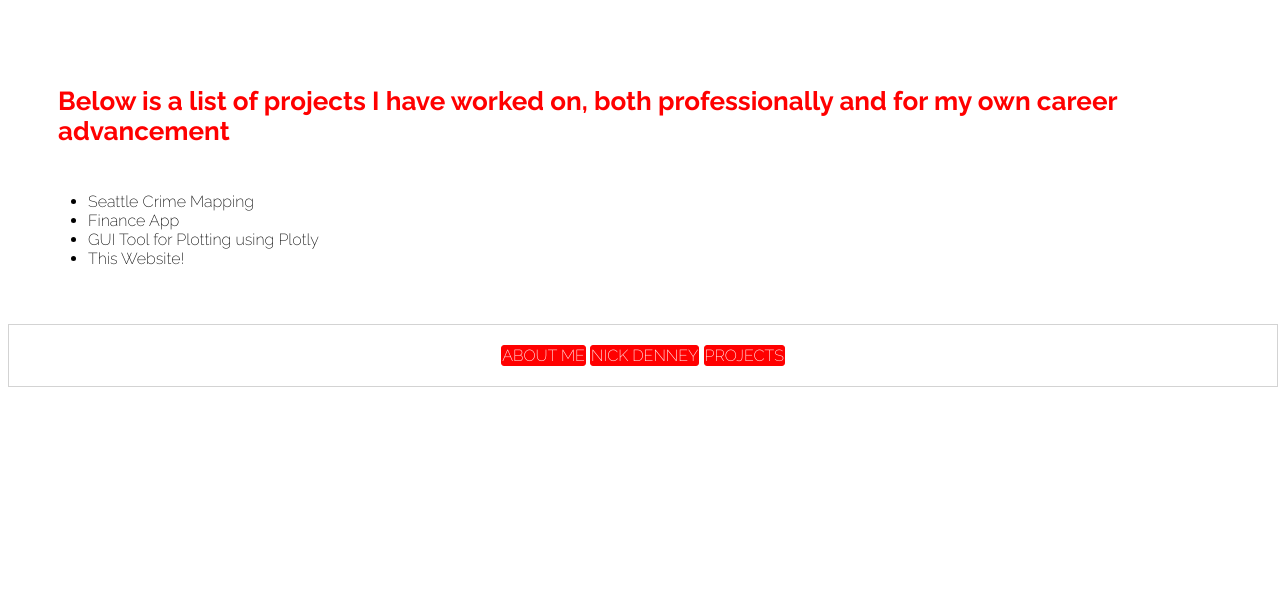
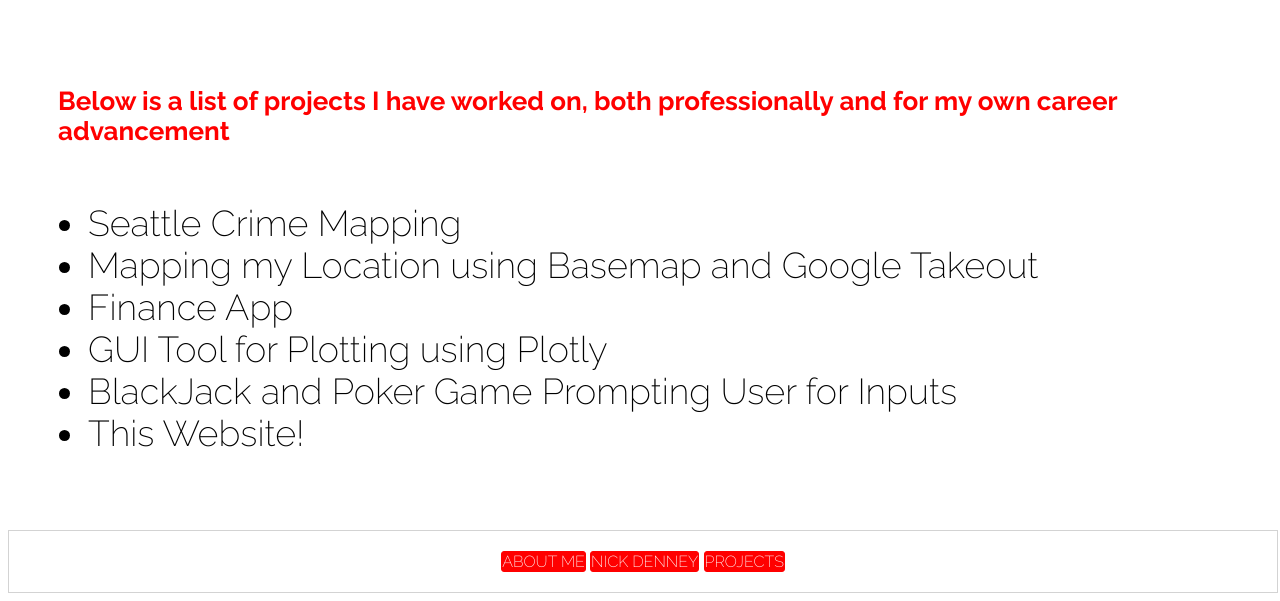
Before and after one commit to nickden3/nickden3-cc.github.io, a Jekyll site: the page projects.html, which Jekyll copies as it is, in a window 1280 px wide. Shown: the part 449-1050 px from the top of the page. Built offline with Jekyll 4.4.1, drawn with Linux system fonts in a browser that asks for light colours; before the commit the page ends 900 px from its top, so only the background shows below that.

Commit message:
Update projects.html

```diff
--- a/projects.html
+++ b/projects.html
@@ -25,10 +25,12 @@
 
   <div id="main" class="content">
     <h3>Below is a list of projects I have worked on, both professionally and for my own career advancement</h3>
-    <ul>
+    <ul id="projects">
       <li>Seattle Crime Mapping </li>
+      <li>Mapping my Location using Basemap and Google Takeout</li>
       <li>Finance App</li>
       <li>GUI Tool for Plotting using Plotly</li>
+      <li>BlackJack and Poker Game Prompting User for Inputs</li>
       <li>This Website!</li>
     </ul>
   </div>
```
